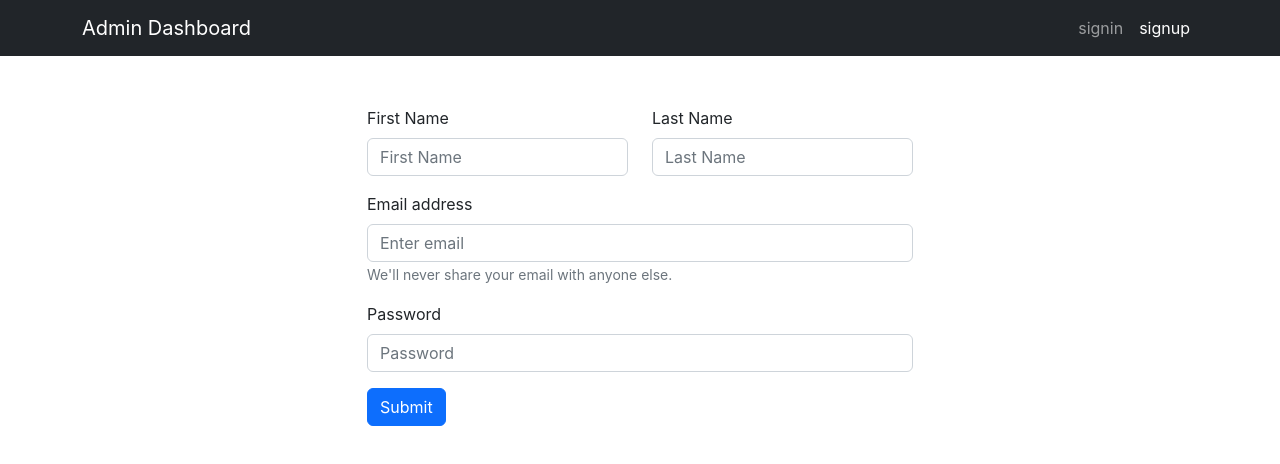
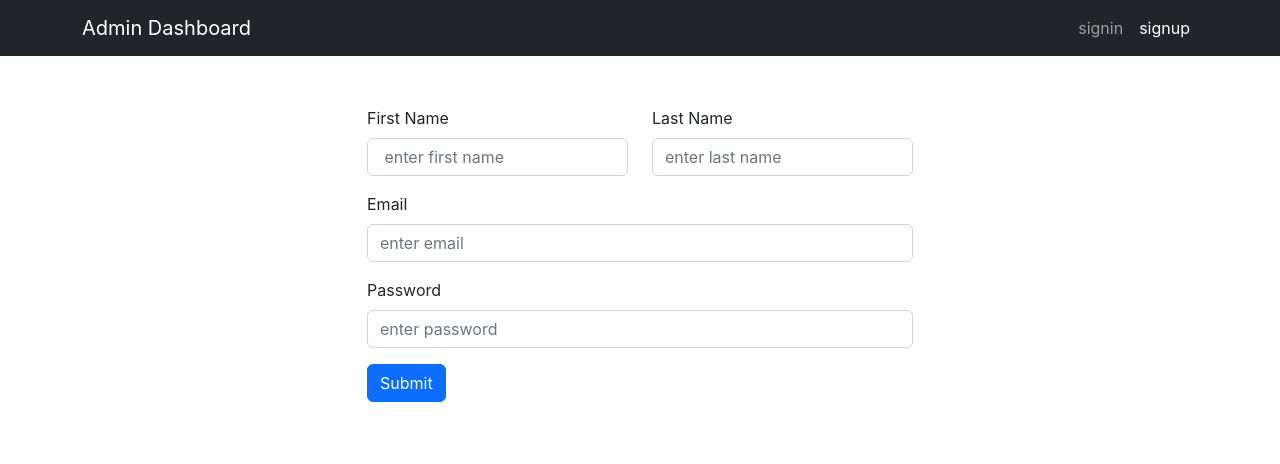
Before and after one commit to yadavravi043/Sekart_Admin, a React (Create React App) app: page /signup in a window 1280 px wide. Shown: the top 464 px of the page. Built offline with nearby package versions, Linux system fonts and the light colour scheme.

Commit message:
generic component ui

```diff
--- a/src/components/Layout/Layout.js
+++ b/src/components/Layout/Layout.js
@@ -1,5 +1,4 @@
 import React from 'react'
-import { Container } from 'react-bootstrap'
 import Header from '../../components/Header/Header'
 const Layout = (props) => {
   return (
--- /dev/null
+++ b/src/components/UI/Input/Input.js
@@ -0,0 +1,22 @@
+import React from "react";
+import { Form } from "react-bootstrap";
+const Input = (props) => {
+    const {label,type,placeholder,value,onChange}=props
+  return (
+    <>
+      <Form.Group className="mb-3" controlId="formBasicEmail">
+        <Form.Label>{label}</Form.Label>
+        <Form.Control
+        type={type}
+         placeholder={placeholder}
+         value={value}
+         onChange={onChange}
+         />
+         <Form.Text className="text-muted">
+         {props.errorMessage}
+       </Form.Text>
+      </Form.Group>
+    </>
+  );
+};
+export default Input;
--- a/src/pages/Home/Home.js
+++ b/src/pages/Home/Home.js
@@ -1,10 +1,10 @@
 import React from 'react'
-import Header from '../../components/Header/Header'
 import Layout from '../../components/Layout/Layout'
 const Home = () => {
   return (
     <div>
       <Layout>
+      <h1 style={{textAlign:"center" ,marginTop:"50px"}}>Welcome in Admin Dashboard</h1>
       </Layout>
     </div>
   )
--- a/src/pages/Login/login.js
+++ b/src/pages/Login/login.js
@@ -1,7 +1,7 @@
 import React from "react";
 import { Container, Row, Col, Button, Form } from "react-bootstrap";
 import Layout from "../../components/Layout/Layout";
-
+import Input from "../../components/UI/Input/Input";
 const Login = () => {
   return (
     <>
@@ -10,19 +10,21 @@ const Login = () => {
           <Row style={{marginTop:"50px"}}>
             <Col md={{span:6,offset:3}}>
               <Form>
-                <Form.Group className="mb-3" controlId="formBasicEmail">
-                  <Form.Label>Email address</Form.Label>
-                  <Form.Control type="email" placeholder="Enter email" />
-                  <Form.Text className="text-muted">
-                    We'll never share your email with anyone else.
-                  </Form.Text>
-                </Form.Group>
+              <Input
+              label='Email'
+              placeholder='email'
+              type='email'
+              value='email'
+              onChange={()=>{}}
+              />
 
-                <Form.Group className="mb-3" controlId="formBasicPassword">
-                  <Form.Label>Password</Form.Label>
-                  <Form.Control type="password" placeholder="Password" />
-                </Form.Group>
-
+              <Input
+              label='Password'
+              placeholder='password'
+              type='text'
+              value='password'
+              onChange={()=>{}}
+              />
                 <Button variant="primary" type="submit">
                   Submit
                 </Button>
--- a/src/pages/Register/register.js
+++ b/src/pages/Register/register.js
@@ -1,6 +1,7 @@
 import React from 'react'
 import Layout from '../../components/Layout/Layout'
 import { Container, Row, Col, Button, Form } from "react-bootstrap";
+import Input from '../../components/UI/Input/Input'
 const Register = () => {
   return (
     <div>
@@ -9,35 +10,44 @@ const Register = () => {
       <Row style={{marginTop:"50px"}}>
         <Col md={{span:6,offset:3}}>
           <Form>
-
            <Row>
            <Col md={6}>
-           <Form.Group className="mb-3" controlId="formBasicPassword">
-              <Form.Label>First Name</Form.Label>
-              <Form.Control type="text" placeholder="First Name" />
-              </Form.Group>
-              </Col>
+
+           <Input
+           label='First Name'
+           placeholder=' enter first name'
+           type='text'
+           value=''
+           onChange={()=>{}}
+           />
+            </Col>
             <Col md={6}>
-            <Form.Group className="mb-3" controlId="formBasicPassword">
-            <Form.Label>Last Name</Form.Label>
-            <Form.Control type="text" placeholder="Last Name" />
-            </Form.Group>
+            <Input
+            label='Last Name'
+            placeholder='enter last name'
+            type='text'
+            value=''
+            onChange={()=>{}}
+            />
            </Col>
            </Row>
 
 
-            <Form.Group className="mb-3" controlId="formBasicEmail">
-              <Form.Label>Email address</Form.Label>
-              <Form.Control type="email" placeholder="Enter email" />
-              <Form.Text className="text-muted">
-                We'll never share your email with anyone else.
-              </Form.Text>
-            </Form.Group>
+           <Input
+           label='Email'
+           placeholder='enter email'
+           type='email'
+           value=''
+           onChange={()=>{}}
+           />
 
-            <Form.Group className="mb-3" controlId="formBasicPassword">
-              <Form.Label>Password</Form.Label>
-              <Form.Control type="password" placeholder="Password" />
-            </Form.Group>
+           <Input
+           label='Password'
+           placeholder='enter password'
+           type='text'
+           value=''
+           onChange={()=>{}}
+           />
 
             <Button variant="primary" type="submit">
               Submit
```
